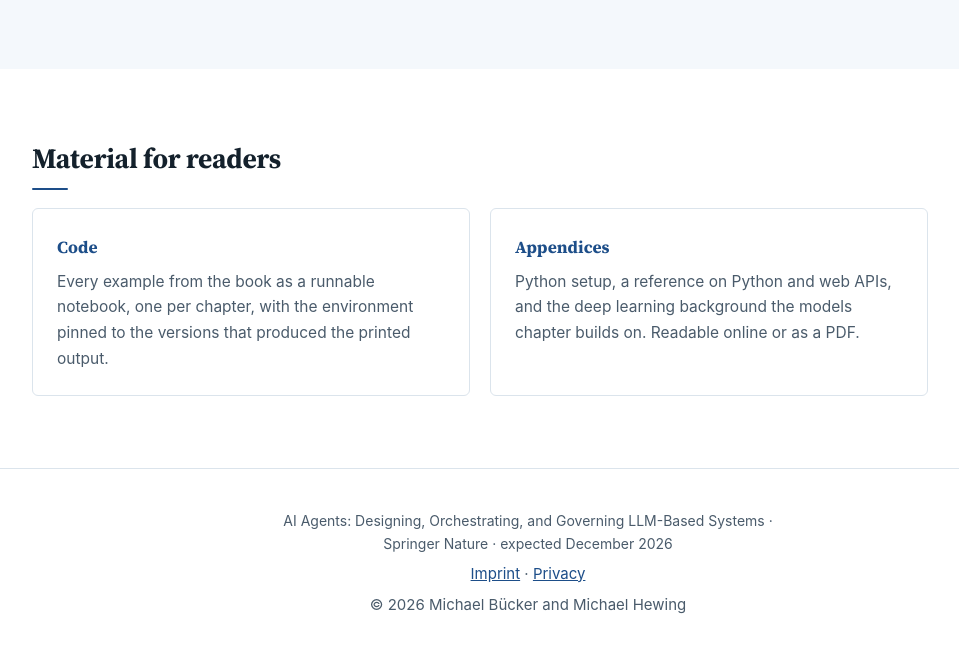
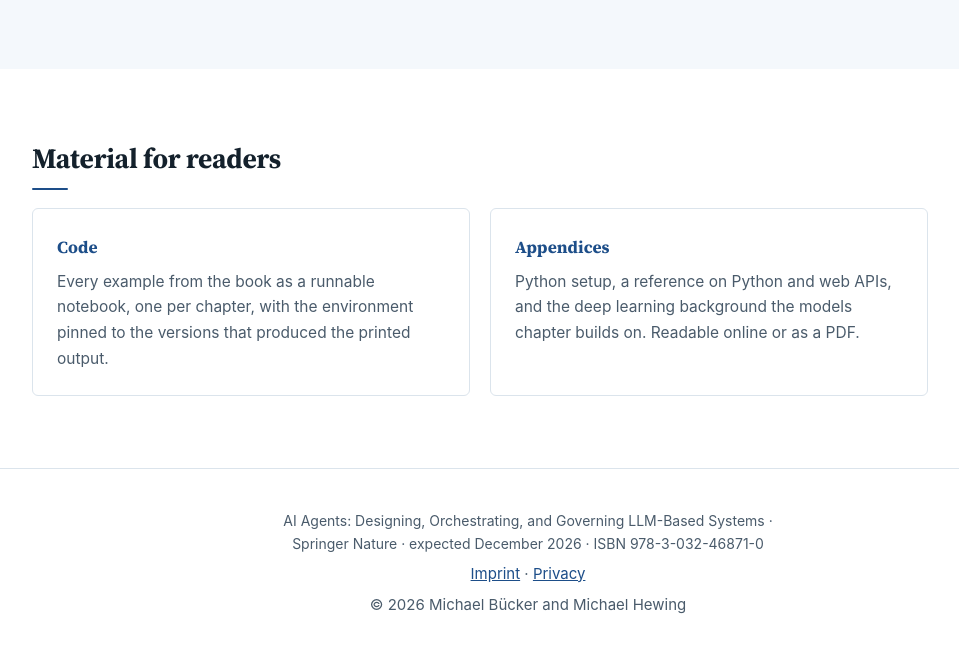
Before and after one commit to ai-agents-book/ai-agents-book.github.io, a plain HTML site: page index.html in a window 1280 px wide. Shown: the part 6307-6959 px from the top of the page, without its empty margins (112-1071 px from the left). Drawn offline with Linux system fonts and the light colour scheme.

Commit message:
Print the ISBN now that there is one
Springer's cover proof of 2 November carries 978-3-032-46871-0; the
check digit, the EAN barcode and the registrant block all confirm it,
so the page can stop being silent about it.

The DOI stays off. Springer builds it from the eBook ISBN, not the
print one, so the number this cover would suggest resolves to nothing.

Co-Authored-By: Claude Opus 5 <noreply@anthropic.com>

```diff
--- a/index.html
+++ b/index.html
@@ -10,6 +10,7 @@
 <meta property="og:image" content="https://aiagentsbook.org/img/cover-3d.jpg">
 <meta property="og:url" content="https://aiagentsbook.org/">
 <meta property="og:type" content="book">
+<meta property="book:isbn" content="9783032468710">
 <meta name="twitter:card" content="summary_large_image">
 <link rel="canonical" href="https://aiagentsbook.org/">
 <link rel="icon" href="favicon.svg" type="image/svg+xml">
@@ -83,9 +84,13 @@
 <header class="hero" id="top">
   <div class="hero-inner">
     <div class="hero-text">
-      <!-- "Expected" stays until Springer commits to a date. No ISBN and no
-           pre-order link until they exist: a placeholder that never resolves
-           is worse than an honest silence. -->
+      <!-- "Expected" stays until Springer commits to a date. No pre-order
+           link until one exists: a placeholder that never resolves is worse
+           than an honest silence. The hardcover ISBN is on the cover proof of
+           2 November 2026 and is printed below, in the footer. The DOI is not:
+           Springer derives it from the eBook ISBN, which has not been given to
+           us, and 10.1007/978-3-032-46871-0 built from the print ISBN would
+           404. It goes up once Springer confirms it. -->
       <p class="eyebrow">Coming from Springer Nature
         <span aria-hidden="true">&middot;</span> Expected December 2026</p>
       <h1>AI Agents</h1>
@@ -325,7 +330,8 @@ response = <span class="f">finalize_response</span>(state)</code></pre>
 
 <footer>
   <p class="footer-note">AI Agents: Designing, Orchestrating, and Governing
-    LLM-Based Systems &middot; Springer Nature &middot; expected December 2026</p>
+    LLM-Based Systems &middot; Springer Nature &middot; expected December 2026
+    &middot; ISBN 978-3-032-46871-0</p>
   <p><a href="imprint.html">Imprint</a> &middot; <a href="privacy.html">Privacy</a></p>
   <p>&copy; 2026 Michael Bücker and Michael Hewing</p>
 </footer>
```
